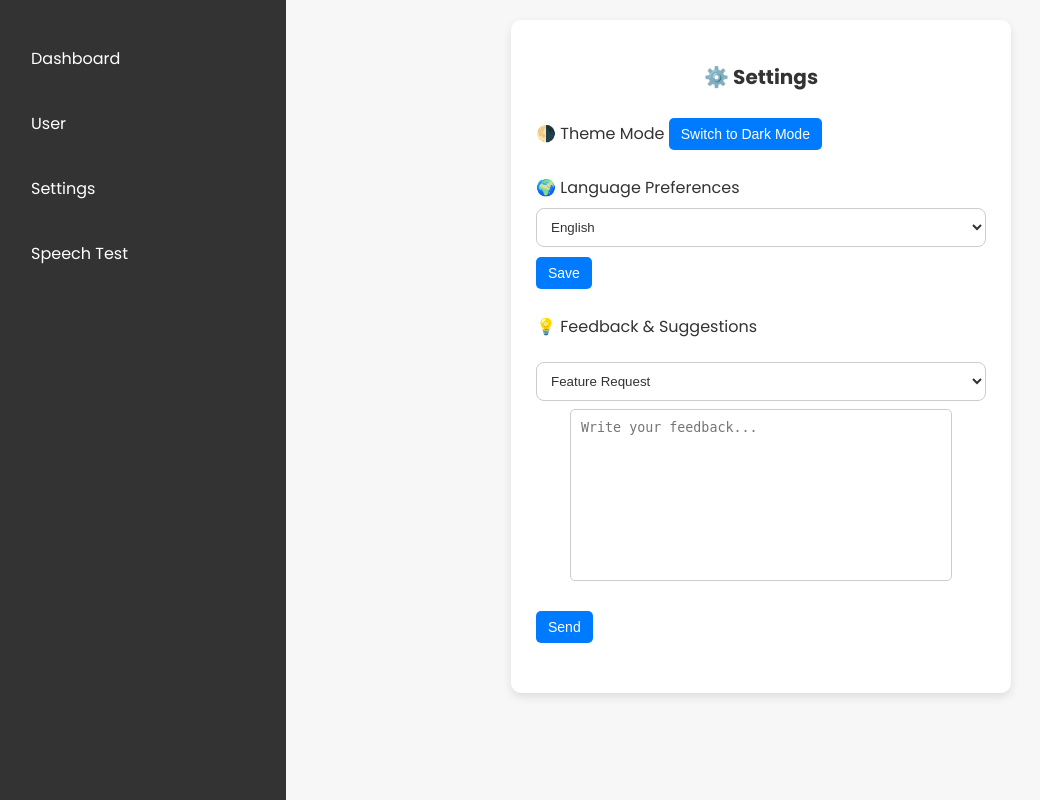
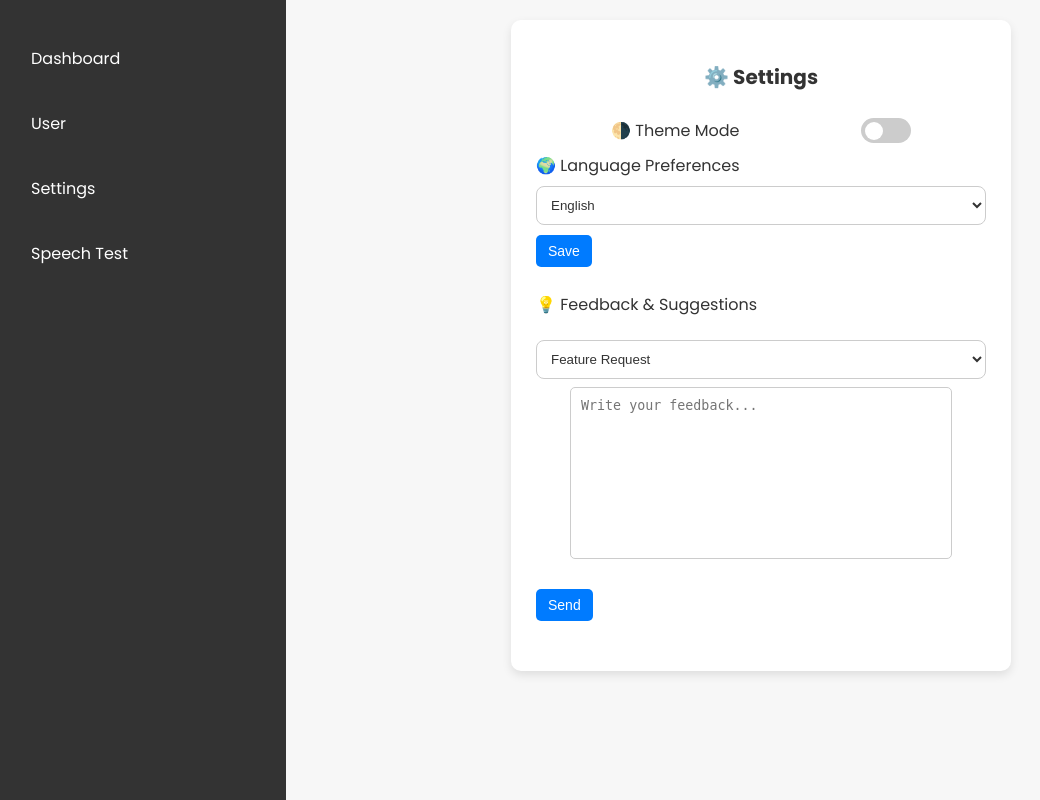
Before and after one commit to JaszMrl/DEV-ENG_REALTIME, a Flask app: page /settings in a window 1280 px wide. Shown: the whole page, without its empty margins (4-1044 px from the left). Run offline with Flask 3, Linux system fonts and the light colour scheme; some libraries are stand-ins or nearby versions.

Commit message:
Edit project

```diff
--- a/accent_phoneme_dict.py
+++ b/accent_phoneme_dict.py
@@ -67,5 +67,6 @@ ACCENT_PHONEME_DICT = {
         "neither": "ˈniːðə",  # Slight simplification
         "leisure": "ˈliːʒə",  # Matches en-US
         "schedule": "ˈskɛdʒul",  # Matches en-US
+        "tea": "tiː",
     }
 }
--- a/app.py
+++ b/app.py
@@ -57,14 +57,12 @@ def analyze_pronunciation():
         user_speech = data.get('user_speech', '').lower().strip()
         strictness = data.get('strictness', 'medium')
 
-        # การประมวลผลประโยค (ลบเครื่องหมายวรรคตอน)
         def preprocess_sentence(sentence):
             return re.sub(r'[^\w\s]', '', sentence).strip()
 
         target_sentence = preprocess_sentence(target_sentence)
         user_speech = preprocess_sentence(user_speech)
 
-        # แปลงคำเป็นเสียงพยางค์
         def sentence_to_phonemes(sentence):
             phonemes = [pronouncing.phones_for_word(word)[0] if pronouncing.phones_for_word(word) else "" for word in sentence.split()]
             return phonemes
@@ -72,36 +70,46 @@ def analyze_pronunciation():
         target_phonemes = sentence_to_phonemes(target_sentence)
         user_phonemes = sentence_to_phonemes(user_speech)
 
-        # การจัดการข้อผิดพลาดสำหรับเสียงพยางค์ที่หายไป
         if not target_phonemes or not user_phonemes or len(target_phonemes) == 0 or len(user_phonemes) == 0:
             return jsonify({"error": "Phoneme extraction failed. Check input sentences."}), 400
 
-        # การปรับปรุงการคำนวณความคล้ายคลึงของเสียงพยางค์
         def phoneme_similarity(phoneme1, phoneme2):
-            """Combines Levenshtein ratio and SequenceMatcher for accurate phoneme comparison."""
+            key_phonemes = {"TH", "S", "NG", "STH"}  # Key phonemes to check
+            penalty_factor = 1.5  # Increase penalty for incorrect target phonemes
+
             seq_match_score = SequenceMatcher(None, phoneme1, phoneme2).ratio()
             lev_score = ratio(phoneme1, phoneme2)
-            return (lev_score * 0.7) + (seq_match_score * 0.3)  # Average score of both methods
+            base_score = (lev_score * 0.7) + (seq_match_score * 0.3)
 
-        # การเปรียบเทียบเสียงพยางค์
+            if phoneme1 in key_phonemes and phoneme1 != phoneme2:
+                return base_score / penalty_factor  # Reduce score for key phonemes
+
+            return base_score
+
         correct = sum(phoneme_similarity(t, u) for t, u in zip(target_phonemes, user_phonemes))
         total = len(target_phonemes)
         accuracy = (correct / total) * 100 if total > 0 else 0
 
-        # ส่งเสริมการจับคู่ที่แทบจะสมบูรณ์แบบ (ให้คะแนน 100% สมบูรณ์)
+        def check_key_phonemes(target_phonemes, user_phonemes):
+            key_phonemes = {"TH", "S", "NG", "STH"}
+            for phoneme in key_phonemes:
+                if phoneme in target_phonemes and phoneme not in user_phonemes:
+                    return False  # Critical phoneme is missing
+            return True
+
+        if not check_key_phonemes(target_phonemes, user_phonemes):
+            accuracy *= 0.7  # Reduce accuracy if key phonemes are missing
+
         if accuracy > 95:
             accuracy *= 0.98
 
-        # การใช้ความเข้มงวด (ใช้เฉพาะเมื่อมีข้อผิดพลาด)
         if strictness == "high" and accuracy < 95:
             accuracy *= 0.85  # 10% penalty if below 95%
         elif strictness == "very_high" and accuracy < 98:
             accuracy *= 0.75  # 15% penalty if below 98%
 
-        # ให้แน่ใจว่าความแม่นยำอยู่ระหว่าง 0-100%
         accuracy = max(0, min(accuracy, 100))
 
-        # บันทึกการตรวจสอบข้อผิดพลาด (ลบออกเมื่อใช้จริง)
         print(f"Strictness: {strictness}, Accuracy Before Scaling: {accuracy}%")
 
         return jsonify({
--- a/static/test.css
+++ b/static/test.css
@@ -25,7 +25,7 @@ body {
     display: flex;
     flex-direction: column;
     justify-content: start;
-    font-size: 1.1rem; /* ✅ Make sure font size is consistent */
+    font-size: 1rem; /* ✅ Make sure font size is consistent */
 }
 
 .sidebar nav ul {
@@ -43,7 +43,7 @@ body {
 .sidebar nav ul li a {
     text-decoration: none;
     color: white;
-    font-size: 1.1rem; /* ✅ Same Font Size as Index Page */
+    font-size: 1rem; /* ✅ Same Font Size as Index Page */
     font-weight: 500;
     padding: 10px 20px;
     display: block;
@@ -58,7 +58,7 @@ body {
 
 .sidebar nav ul li a.active {
     background-color: #60A5FA;
-    font-weight: 600;
+    font-weight: 500;
     transform: translateX(5px);
 }
 
--- a/templates/index.html
+++ b/templates/index.html
@@ -398,7 +398,6 @@ document.addEventListener("DOMContentLoaded", function () {
             }
         } else {
             console.error("❌ No user logged in.");
-            alert("You must be logged in to view your stats.");
         }
     });
 });
--- a/templates/settings.html
+++ b/templates/settings.html
@@ -34,9 +34,82 @@
             transition: background 0.3s ease;
         }
 
-        .dark-mode .settings-container {
-            background: #333;
+/* Center the theme switch */
+.theme-switch-container {
+    display: flex;
+    align-items: center;
+    justify-content: space-between;
+    width: 100%;
+    max-width: 300px;
+    margin: auto;
+    padding: 10px 0;
 }
+
+/* Toggle switch styling */
+.theme-switch {
+    position: relative;
+    display: inline-block;
+    width: 50px;
+    height: 25px;
+}
+
+.theme-switch input {
+    opacity: 0;
+    width: 0;
+    height: 0;
+}
+
+/* Slider for dark mode */
+.slider {
+    position: absolute;
+    cursor: pointer;
+    top: 0;
+    left: 0;
+    right: 0;
+    bottom: 0;
+    background-color: #ccc;
+    transition: 0.4s;
+    border-radius: 25px;
+}
+
+/* The circle inside the switch */
+.slider:before {
+    position: absolute;
+    content: "";
+    height: 18px;
+    width: 18px;
+    left: 4px;
+    bottom: 3px;
+    background-color: white;
+    transition: 0.4s;
+    border-radius: 50%;
+}
+
+/* When toggled, move slider */
+input:checked + .slider {
+    background-color: #007BFF;
+}
+
+input:checked + .slider:before {
+    transform: translateX(25px);
+}
+
+/* Dark Mode Styling */
+body.dark-mode {
+    background-color: #1e1e1e;
+    color: white;
+}
+
+.dark-mode .content {
+    background-color: #2a2a2a;
+    color: white;
+}
+
+.dark-mode .feedback-box {
+    background-color: #333;
+    color: white;
+}
+
 
         h2 {
             font-size: 20px;
@@ -102,11 +175,6 @@
             transition: background 0.3s ease, color 0.3s ease;
         }
 
-        .dark-mode .content {
-            background-color: #2E2E2E;
-            color: #f1f1f1;
-        }
-
         .small-btn {
             padding: 8px 12px;
             font-size: 14px;
@@ -170,7 +238,6 @@
         text-align: left;
     }
 
-
     </style>
 </head>
 <body>
@@ -189,9 +256,12 @@
         <div class="content">
             <h2>⚙️ Settings</h2>
 
-            <div class="form-group">
-                <label>🌗 Theme Mode</label>
-                <button id="toggle-theme" class="small-btn">Switch to Dark Mode</button>
+            <div class="theme-switch-container">
+                <span>🌗 Theme Mode</span>
+                <label class="theme-switch">
+                    <input type="checkbox" id="theme-toggle">
+                    <span class="slider"></span>
+                </label>
             </div>
 
             <div class="form-group">
@@ -225,22 +295,31 @@
 
     <script>
         document.addEventListener("DOMContentLoaded", function () {
+            // GSAP Animations
             gsap.to(".main-content", { opacity: 1, duration: 1, y: -10, delay: 0.3 });
             gsap.to(".content", { opacity: 1, duration: 1, y: -10, delay: 0.5 });
-        });
 
+            // Select the dark mode toggle switch
+            const themeToggle = document.getElementById("theme-toggle");
+
+            // Function to toggle dark mode
             function toggleDarkMode() {
                 document.body.classList.toggle("dark-mode");
+
+                // Save preference to localStorage
                 localStorage.setItem("dark-mode", document.body.classList.contains("dark-mode") ? "enabled" : "disabled");
-            document.getElementById("toggle-theme").textContent = document.body.classList.contains("dark-mode") ? "Switch to Light Mode" : "Switch to Dark Mode";
             }
 
-        document.getElementById("toggle-theme").addEventListener("click", toggleDarkMode);
-
+            // Check localStorage for dark mode setting
             if (localStorage.getItem("dark-mode") === "enabled") {
                 document.body.classList.add("dark-mode");
-            document.getElementById("toggle-theme").textContent = "Switch to Light Mode";
+                themeToggle.checked = true; // Ensure toggle is on
             }
+
+            // Add event listener for theme switch
+            themeToggle.addEventListener("change", toggleDarkMode);
+        });
     </script>
+
 </body>
 </html>
```
Also changed, not shown: static/test.js (+21 -8 lines), static/user.js (+2 -12 lines), templates/test.html (+64 -17 lines). Lines whose indentation alone changed are shown as unchanged.
